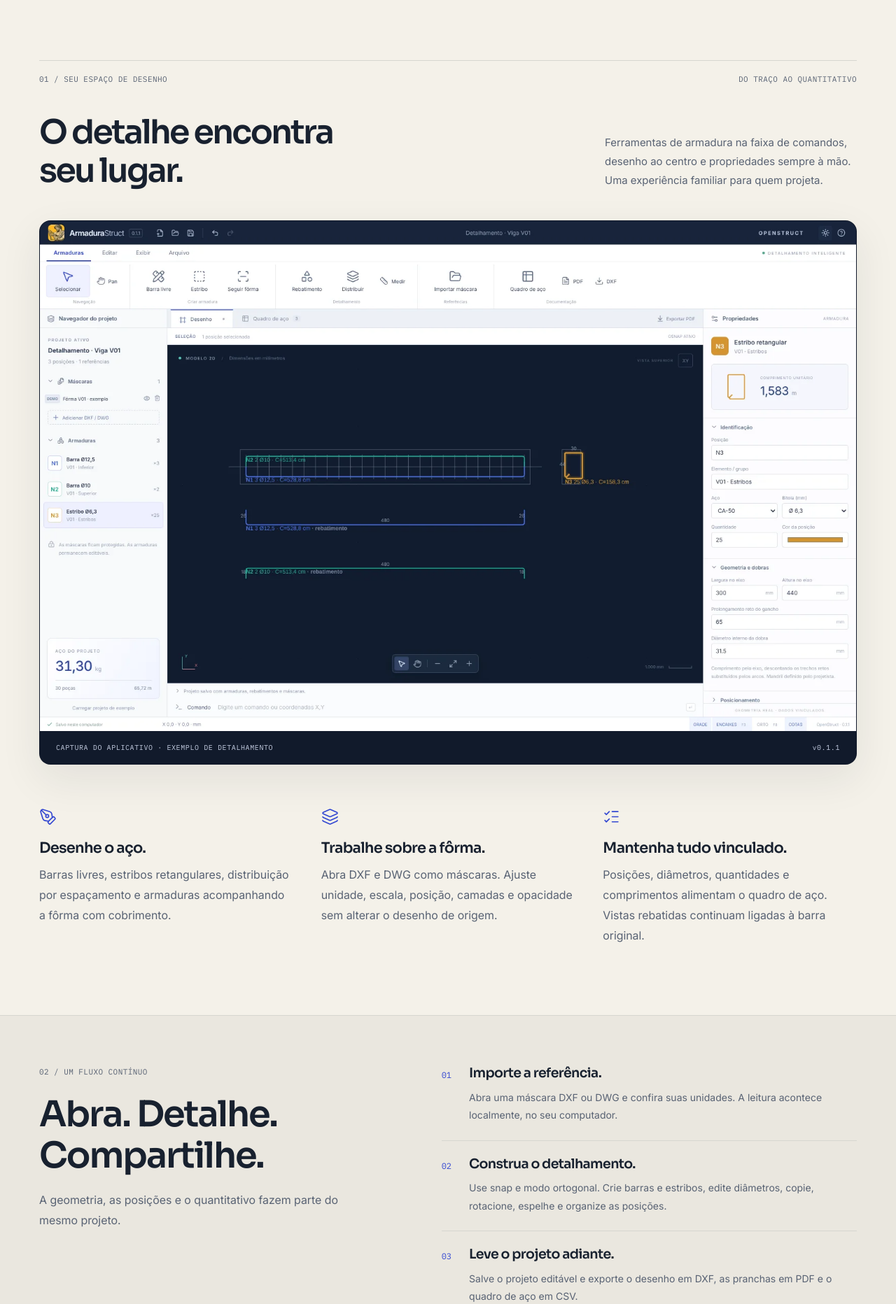
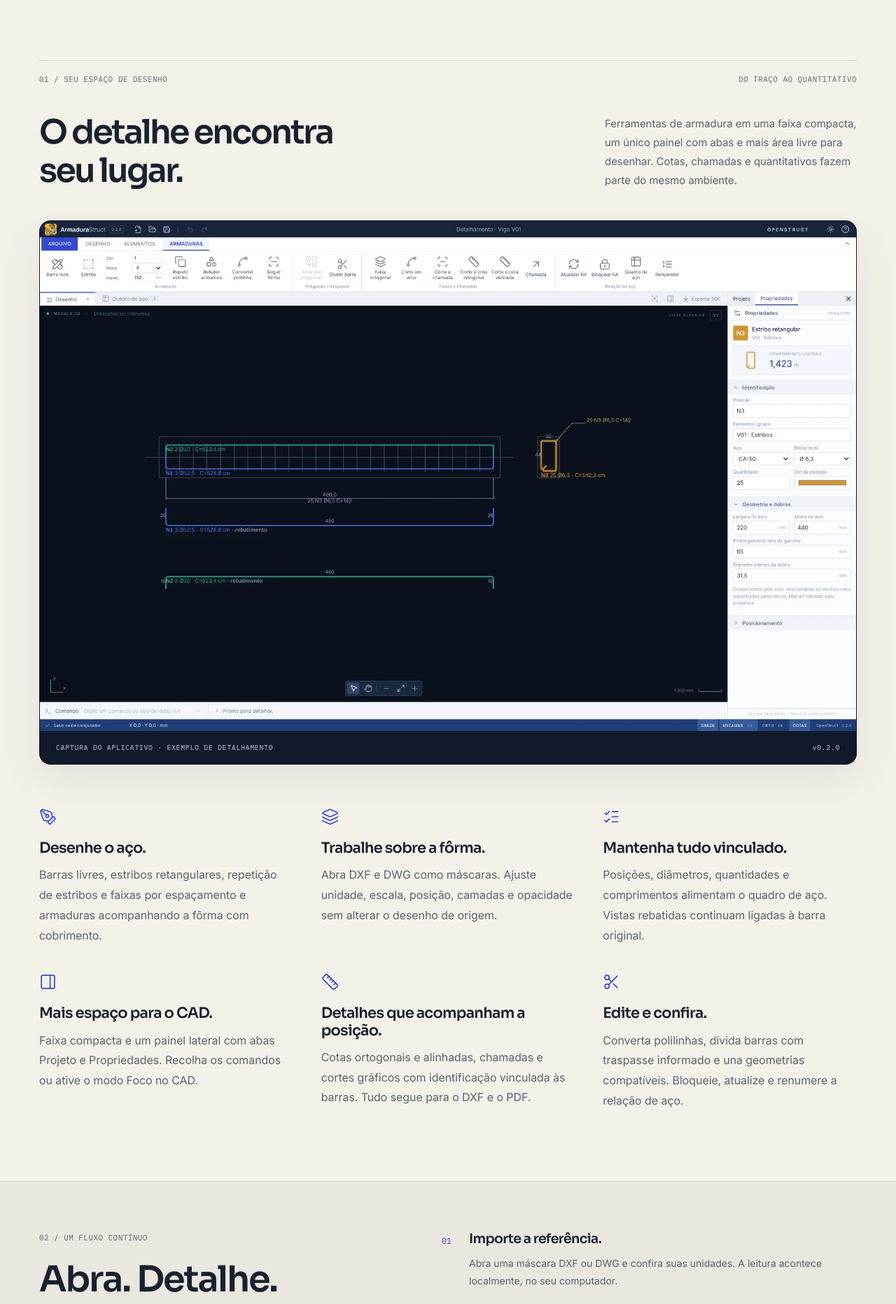
Before and after one commit to GustavoAzocar/openstruct-front, a React (Vite) app: page /apps/armadurastruct in a window 1280 px wide. Shown: the part 880-2744 px from the top of the page at 70% size. Built offline with nearby package versions, Linux system fonts and the light colour scheme; no server answers.

Commit message:
feat: present ArmaduraStruct 0.2.0 drafting tools and compact editor

```diff
--- a/src/lib/config.ts
+++ b/src/lib/config.ts
@@ -1,4 +1,5 @@
 /** Endereços oficiais e integrações opcionais do ecossistema. */
+const armVersion = '0.2.0';
 export const site = {
   name: 'OpenStruct',
   repository: 'https://github.com/ricardocorsini/openstruct-front',
@@ -9,11 +10,10 @@ export const site = {
     import.meta.env.VITE_CONSOLOSTRUCT_REPOSITORY ||
     'https://github.com/ricardocorsini/consolo-struct',
   downloadUrl: import.meta.env.VITE_CONSOLOSTRUCT_DOWNLOAD_URL || '',
+  armVersion,
   armRepository: 'https://github.com/ricardocorsini/armadura-struct',
-  armReleaseUrl:
-    'https://github.com/ricardocorsini/openstruct-catalog/releases/tag/armadurastruct-v0.1.1',
-  armReleaseAssets:
-    'https://github.com/ricardocorsini/openstruct-catalog/releases/download/armadurastruct-v0.1.1',
+  armReleaseUrl: `https://github.com/ricardocorsini/openstruct-catalog/releases/tag/armadurastruct-v${armVersion}`,
+  armReleaseAssets: `https://github.com/ricardocorsini/openstruct-catalog/releases/download/armadurastruct-v${armVersion}`,
   molaAppUrl: import.meta.env.VITE_MOLASTRUCT_URL || '',
   molaAppRepository:
     import.meta.env.VITE_MOLASTRUCT_REPOSITORY || 'https://github.com/ricardocorsini/mola-struct',
--- a/src/pages/Armadura.tsx
+++ b/src/pages/Armadura.tsx
@@ -9,6 +9,9 @@ import {
   ListChecks,
   MousePointer2,
   PenTool,
+  Ruler,
+  Scissors,
+  PanelRight,
   SquareDashed,
 } from 'lucide-react';
 import { site } from '../lib/config';
@@ -17,7 +20,7 @@ const features = [
   {
     Icon: PenTool,
     title: 'Desenhe o aço.',
-    text: 'Barras livres, estribos retangulares, distribuição por espaçamento e armaduras acompanhando a fôrma com cobrimento.',
+    text: 'Barras livres, estribos retangulares, repetição de estribos e faixas por espaçamento e armaduras acompanhando a fôrma com cobrimento.',
   },
   {
     Icon: Layers,
@@ -28,6 +31,21 @@ const features = [
     Icon: ListChecks,
     title: 'Mantenha tudo vinculado.',
     text: 'Posições, diâmetros, quantidades e comprimentos alimentam o quadro de aço. Vistas rebatidas continuam ligadas à barra original.',
+  },
+  {
+    Icon: PanelRight,
+    title: 'Mais espaço para o CAD.',
+    text: 'Faixa compacta e um painel lateral com abas Projeto e Propriedades. Recolha os comandos ou ative o modo Foco no CAD.',
+  },
+  {
+    Icon: Ruler,
+    title: 'Detalhes que acompanham a posição.',
+    text: 'Cotas ortogonais e alinhadas, chamadas e cortes gráficos com identificação vinculada às barras. Tudo segue para o DXF e o PDF.',
+  },
+  {
+    Icon: Scissors,
+    title: 'Edite e confira.',
+    text: 'Converta polilinhas, divida barras com traspasse informado e una geometrias compatíveis. Bloqueie, atualize e renumere a relação de aço.',
   },
 ];
 
@@ -42,7 +60,7 @@ export function Armadura() {
           <div className="arm-product-name">
             <img src="/assets/armadurastruct-hephaestus.webp" alt="" width="56" height="56" />
             <strong>ArmaduraStruct</strong>
-            <span>v0.1.1</span>
+            <span>v{site.armVersion}</span>
           </div>
           <h1>
             Da fôrma
@@ -105,8 +123,8 @@ export function Armadura() {
             seu lugar.
           </h2>
           <p>
-            Ferramentas de armadura na faixa de comandos, desenho ao centro e propriedades sempre à
-            mão. Uma experiência familiar para quem projeta.
+            Ferramentas de armadura em uma faixa compacta, um único painel com abas e mais área
+            livre para desenhar. Cotas, chamadas e quantitativos fazem parte do mesmo ambiente.
           </p>
         </div>
         <figure className="arm-editor-preview">
@@ -119,7 +137,7 @@ export function Armadura() {
           />
           <figcaption>
             <span>CAPTURA DO APLICATIVO · EXEMPLO DE DETALHAMENTO</span>
-            <span>v0.1.1</span>
+            <span>v{site.armVersion}</span>
           </figcaption>
         </figure>
         <div className="arm-feature-grid">
@@ -155,7 +173,7 @@ export function Armadura() {
               ],
               [
                 'Leve o projeto adiante.',
-                'Salve o projeto editável e exporte o desenho em DXF, as pranchas em PDF e o quadro de aço em CSV.',
+                'Salve o projeto editável e exporte DXF, PDF A3 com escala selecionada e quadro de aço em CSV. Projetos antigos da série 0.1 são migrados ao abrir.',
               ],
             ].map(([title, text], i) => (
               <li key={title}>
@@ -171,7 +189,7 @@ export function Armadura() {
       </section>
       <section className="section container arm-downloads" id="downloads">
         <div>
-          <span className="eyebrow">03 / PRIMEIRA VERSÃO</span>
+          <span className="eyebrow">03 / VERSÃO ATUAL</span>
           <h2>
             Pronto para
             <br />
@@ -186,16 +204,16 @@ export function Armadura() {
           </Link>
         </div>
         <div className="arm-download-card">
-          <span className="eyebrow">ARMADURASTRUCT 0.1.1 · X86_64</span>
+          <span className="eyebrow">ARMADURASTRUCT {site.armVersion} · X86_64</span>
           <a
             className="button button-ink"
-            href={`${site.armReleaseAssets}/armadurastruct-0.1.1-windows-x86_64.exe`}
+            href={`${site.armReleaseAssets}/armadurastruct-${site.armVersion}-windows-x86_64.exe`}
           >
             <Download size={18} /> Windows <span>.exe</span>
           </a>
           <a
             className="button button-outline"
-            href={`${site.armReleaseAssets}/armadurastruct-0.1.1-linux-x86_64.AppImage`}
+            href={`${site.armReleaseAssets}/armadurastruct-${site.armVersion}-linux-x86_64.AppImage`}
           >
             <Download size={18} /> Linux <span>.AppImage</span>
           </a>
@@ -220,12 +238,13 @@ export function Armadura() {
         <div className="faq-list">
           <details>
             <summary>
-              O que faz esta primeira versão?<span>+</span>
+              O que faz esta versão?<span>+</span>
             </summary>
             <p>
               Desenha e organiza armaduras em 2D, calcula comprimentos geométricos e quantitativos e
-              gera saídas vinculadas. O dimensionamento, as verificações normativas, as ancoragens e
-              os ajustes de fabricação permanecem sob definição do projetista.
+              gera saídas vinculadas. O traspasse é informado pelo projetista e contabilizado nas
+              duas peças; não é dimensionado automaticamente. As verificações normativas, as
+              ancoragens e os ajustes de fabricação permanecem sob definição do projetista.
             </p>
           </details>
           <details>
```
Also changed, not shown: public/assets/armadurastruct-editor.webp.
